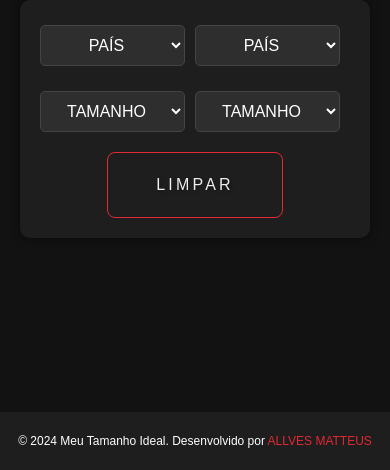
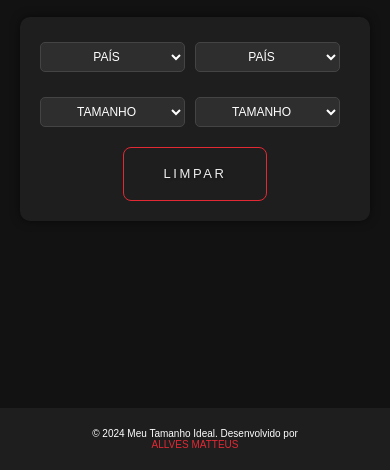
Before and after one commit to AllvesMatteus/MySizeConvert, a plain HTML site: page www/index.html in a window 390 px wide. Shown: the part 374-844 px from the top of the page. Drawn offline with Linux system fonts and the light colour scheme; some packages are replaced by stand-ins of ours; a web font is replaced by a local one.

Commit message:
Correção de responsividade

```diff
--- a/www/css/style.css
+++ b/www/css/style.css
@@ -186,7 +186,7 @@ button:hover {
 
     .footer {
         width: auto;
-        font-size: 12px;
+        font-size: 10px;
         position: absolute;
         background-color: #1e1e1e;
         padding: 10px;
@@ -194,26 +194,45 @@ button:hover {
         right: 0;
     }
 
+    .footer p {
+        display: flex;
+        flex-direction: column;
+    }
+
+    .footer p a.github {
+        display: block;
+    }
+
+
     select {
         width: 100%;
-        padding: 10px;
+        padding: 0.5em 6%;
         font-size: 16px;
+        font-size: 12px;
+    }
+
+    label {
+        font-size: 18px;
+        margin-bottom: 5px;
+        width: 100%;
+        text-align: right;
+        text-transform: uppercase;
+        display: block;
+    }
+
+    option {
+        background-color: #2e2e2e;
+        color: #ffffff;
     }
 
     button {
         color: #eee;
         padding: 0em 3em;
         background: none;
-        border-radius: 8px;
-        border: 1px solid #E32934;
-        letter-spacing: 0.20em;
         line-height: 4em;
-        text-decoration: none;
-        text-transform: uppercase;
-        font-weight: 400;
-        font-size: 1em;
-        text-shadow: rgba(0, 0, 0, 0.3) 0.1em 0.1em 0.2em;
+        font-size: 13px;
     }
+
 }
 
 @media (max-width: 480px) {
```
